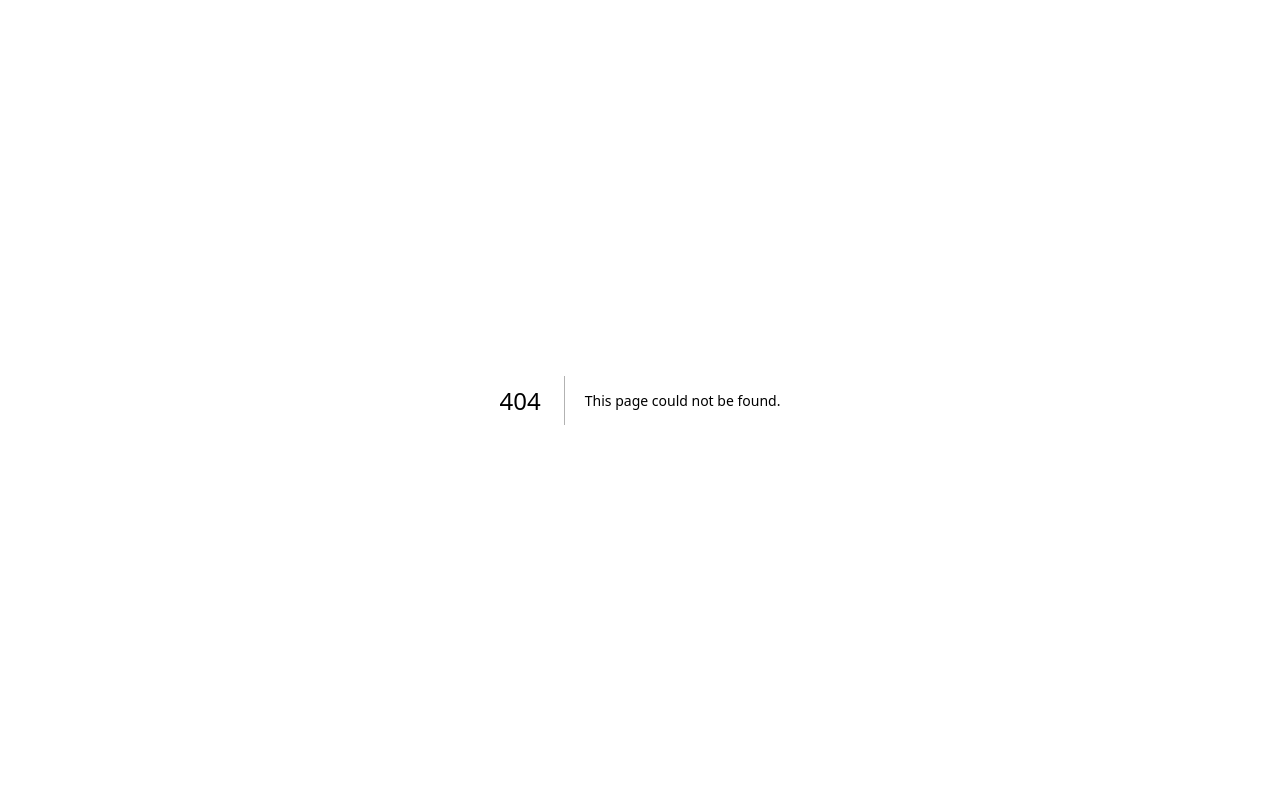
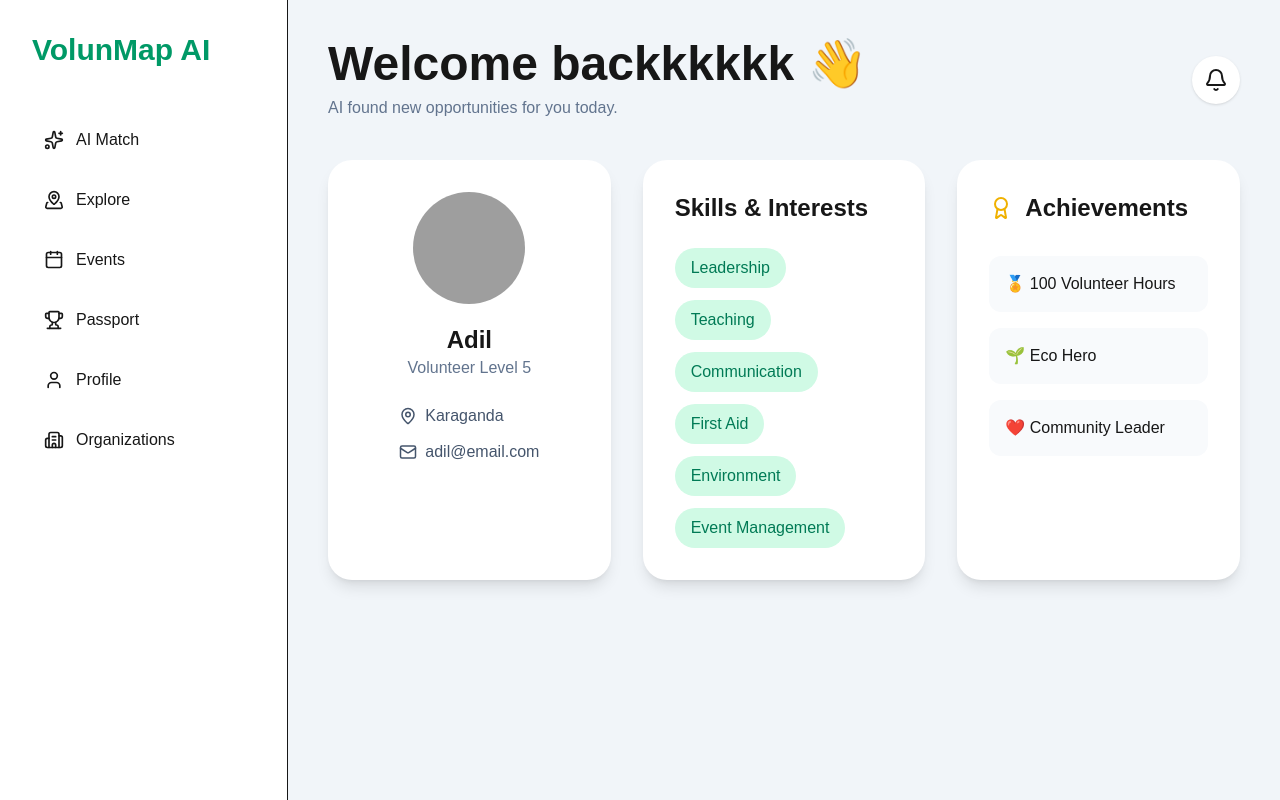
Before and after one commit to wenkvil/VolunMap---AI-, a Next.js app: page /profile in a window 1280 px wide. Before the commit this address had no page. Built offline with nearby package versions, Linux system fonts and the light colour scheme; grey boxes are pictures that could not be loaded.

Commit message:
Create volunteer profile dashboard

```diff
--- /dev/null
+++ b/app/profile/page.tsx
@@ -0,0 +1,23 @@
+import Sidebar from "@/components/dashboard/Sidebar";
+import Topbar from "@/components/dashboard/Topbar";
+import ProfileCard from "@/components/profile/ProfileCard";
+import SkillsCard from "@/components/profile/SkillsCard";
+import AchievementCard from "@/components/profile/AchievementCard";
+
+export default function ProfilePage() {
+  return (
+    <main className="flex min-h-screen bg-slate-100">
+      <Sidebar />
+
+      <section className="flex-1 p-10">
+        <Topbar />
+
+        <div className="grid gap-8 xl:grid-cols-3">
+          <ProfileCard />
+          <SkillsCard />
+          <AchievementCard />
+        </div>
+      </section>
+    </main>
+  );
+}
--- /dev/null
+++ b/components/profile/AchievementCard.tsx
@@ -0,0 +1,30 @@
+import { Award } from "lucide-react";
+
+export default function AchievementCard() {
+  return (
+    <div className="rounded-3xl bg-white p-8 shadow-lg">
+      <div className="flex items-center gap-3">
+        <Award className="text-yellow-500"/>
+        <h2 className="text-2xl font-bold">
+          Achievements
+        </h2>
+      </div>
+
+      <div className="mt-8 space-y-4">
+
+        <div className="rounded-xl bg-slate-50 p-4">
+          🏅 100 Volunteer Hours
+        </div>
+
+        <div className="rounded-xl bg-slate-50 p-4">
+          🌱 Eco Hero
+        </div>
+
+        <div className="rounded-xl bg-slate-50 p-4">
+          ❤️ Community Leader
+        </div>
+
+      </div>
+    </div>
+  );
+}
--- /dev/null
+++ b/components/profile/ProfileCard.tsx
@@ -0,0 +1,40 @@
+import { MapPin, Mail } from "lucide-react";
+import Image from "next/image";
+
+export default function ProfileCard() {
+  return (
+    <div className="rounded-3xl bg-white p-8 shadow-lg">
+      <div className="flex flex-col items-center">
+        <Image
+         src="https://i.pravatar.cc/150?img=12"
+         alt="Avatar"
+         width={112}
+         height={112}
+         className="rounded-full"
+        />
+
+        <h2 className="mt-5 text-2xl font-bold">
+          Adil
+        </h2>
+
+        <p className="text-slate-500">
+          Volunteer Level 5
+        </p>
+
+        <div className="mt-6 space-y-3 text-slate-600">
+
+          <div className="flex items-center gap-2">
+            <MapPin size={18}/>
+            Karaganda
+          </div>
+
+          <div className="flex items-center gap-2">
+            <Mail size={18}/>
+            adil@email.com
+          </div>
+
+        </div>
+      </div>
+    </div>
+  );
+}
--- /dev/null
+++ b/components/profile/SkillsCard.tsx
@@ -0,0 +1,29 @@
+export default function SkillsCard() {
+  const skills = [
+    "Leadership",
+    "Teaching",
+    "Communication",
+    "First Aid",
+    "Environment",
+    "Event Management",
+  ];
+
+  return (
+    <div className="rounded-3xl bg-white p-8 shadow-lg">
+      <h2 className="text-2xl font-bold">
+        Skills & Interests
+      </h2>
+
+      <div className="mt-6 flex flex-wrap gap-3">
+        {skills.map((skill) => (
+          <span
+            key={skill}
+            className="rounded-full bg-emerald-100 px-4 py-2 text-emerald-700"
+          >
+            {skill}
+          </span>
+        ))}
+      </div>
+    </div>
+  );
+}
```
